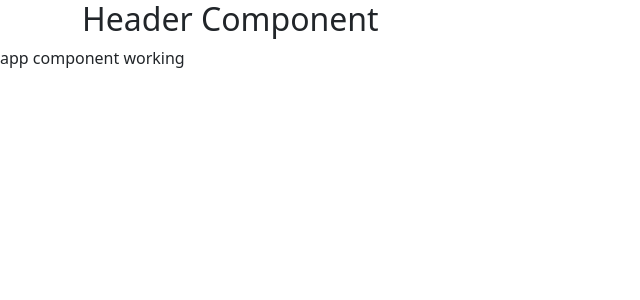
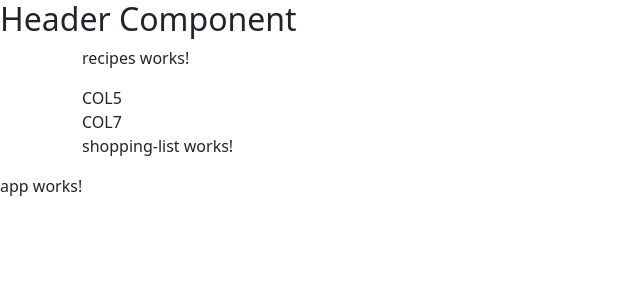
Before and after one commit to FoxGeoff/complete_app_no_stand_alone, an Angular app: page / in a window 1280 px wide. Shown: the top 300 px of the page, without its empty margins (0-640 px from the left). Built offline with nearby package versions, Linux system fonts and the light colour scheme.

Commit message:
Task add components: recipes, recipe-list, recipe-details, recipe-item, shopping-list, shopping-edit

```diff
--- a/src/app/app.component.html
+++ b/src/app/app.component.html
@@ -1,3 +1,10 @@
 <app-header></app-header>
-
-<p>app component working</p>
+<div class="container">
+  <div class="row">
+    <div class="col-md-12">
+      <app-recipes></app-recipes>
+      <app-shopping-list></app-shopping-list>
+    </div>
+  </div>
+</div>
+<p>app works!</p>
--- a/src/app/app.component.ts
+++ b/src/app/app.component.ts
@@ -3,11 +3,13 @@ import { CommonModule } from '@angular/common';
 import { RouterOutlet } from '@angular/router';
 import { bootstrapApplication } from '@angular/platform-browser';
 import { HeaderComponent } from './header/header.component';
+import { RecipesComponent } from './recipes/recipes.component';
+import { ShoppingListComponent } from './shopping-list/shopping-list.component';
 
 @Component({
   selector: 'app-root',
   standalone: true,
-  imports: [CommonModule, RouterOutlet,HeaderComponent],
+  imports: [CommonModule, RouterOutlet,HeaderComponent, RecipesComponent, ShoppingListComponent],
   templateUrl: './app.component.html',
   styleUrl: './app.component.css'
 })
--- a/src/app/header/header.component.html
+++ b/src/app/header/header.component.html
@@ -1,7 +1 @@
-<div class="container">
-  <div class="row">
-    <div class="col-md-12">
-      <h2>Header Component</h2>
-    </div>
-  </div>
-</div>
+<h2>Header Component</h2>
--- a/src/app/header/header.component.ts
+++ b/src/app/header/header.component.ts
@@ -1,4 +1,5 @@
 import { Component } from '@angular/core';
+import { RecipesComponent } from '../recipes/recipes.component';
 
 @Component({
   selector: 'app-header',
--- a/src/app/recipes/recipes.component.html
+++ b/src/app/recipes/recipes.component.html
@@ -1 +1,9 @@
 <p>recipes works!</p>
+<div class="row">
+  <div class="col-md-5">
+    COL5
+  </div>
+  <div class="colmd-7">
+    COL7
+  </div>
+</div>
--- a/src/styles.css
+++ b/src/styles.css
@@ -1 +1,2 @@
 /* You can add global styles to this file, and also import other style files */
+@import "~bootstrap/dist/css/bootstrap.css"
```
Also changed, not shown: 1 other file (tests, documents, lock files or other folders).
